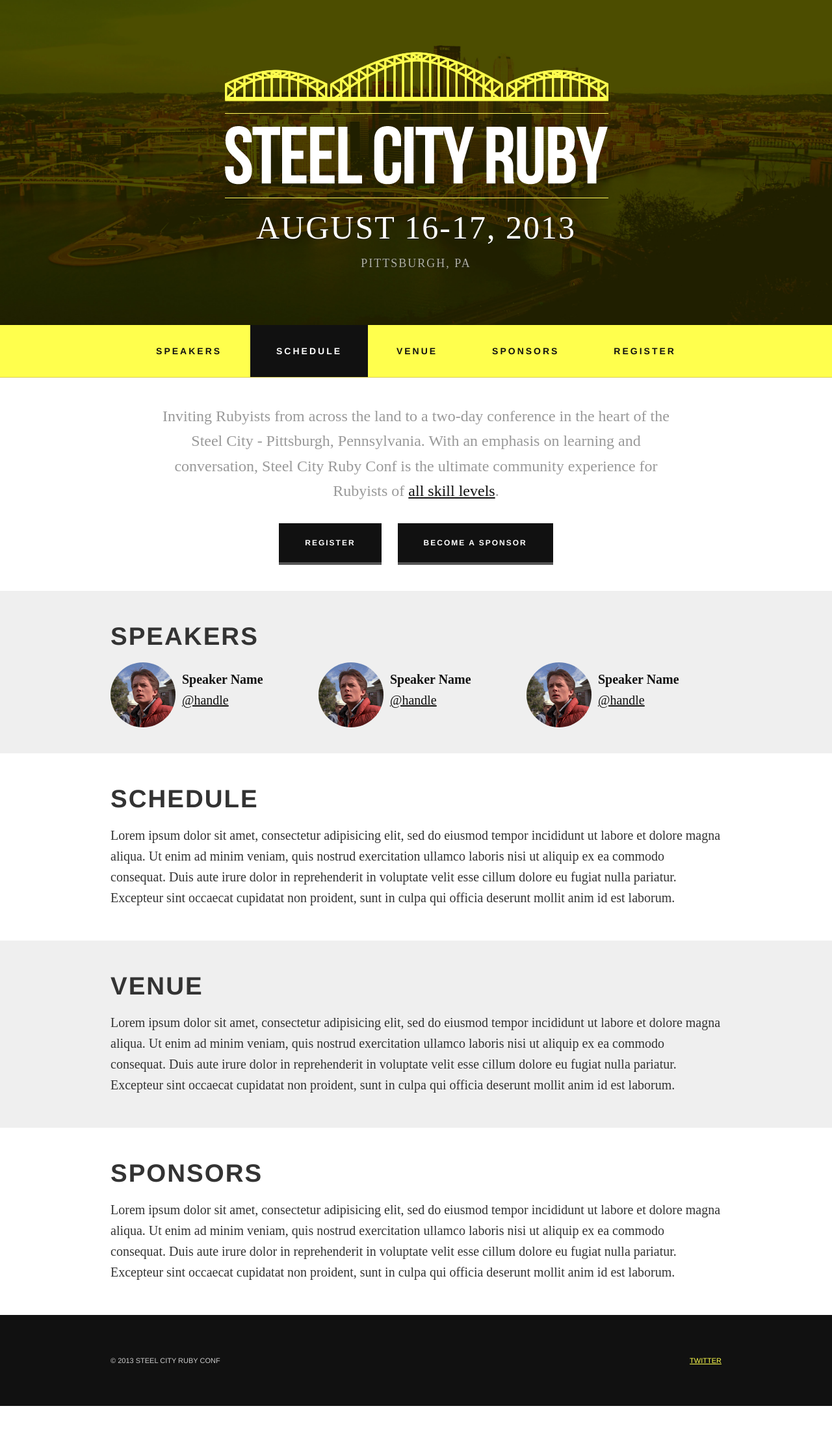
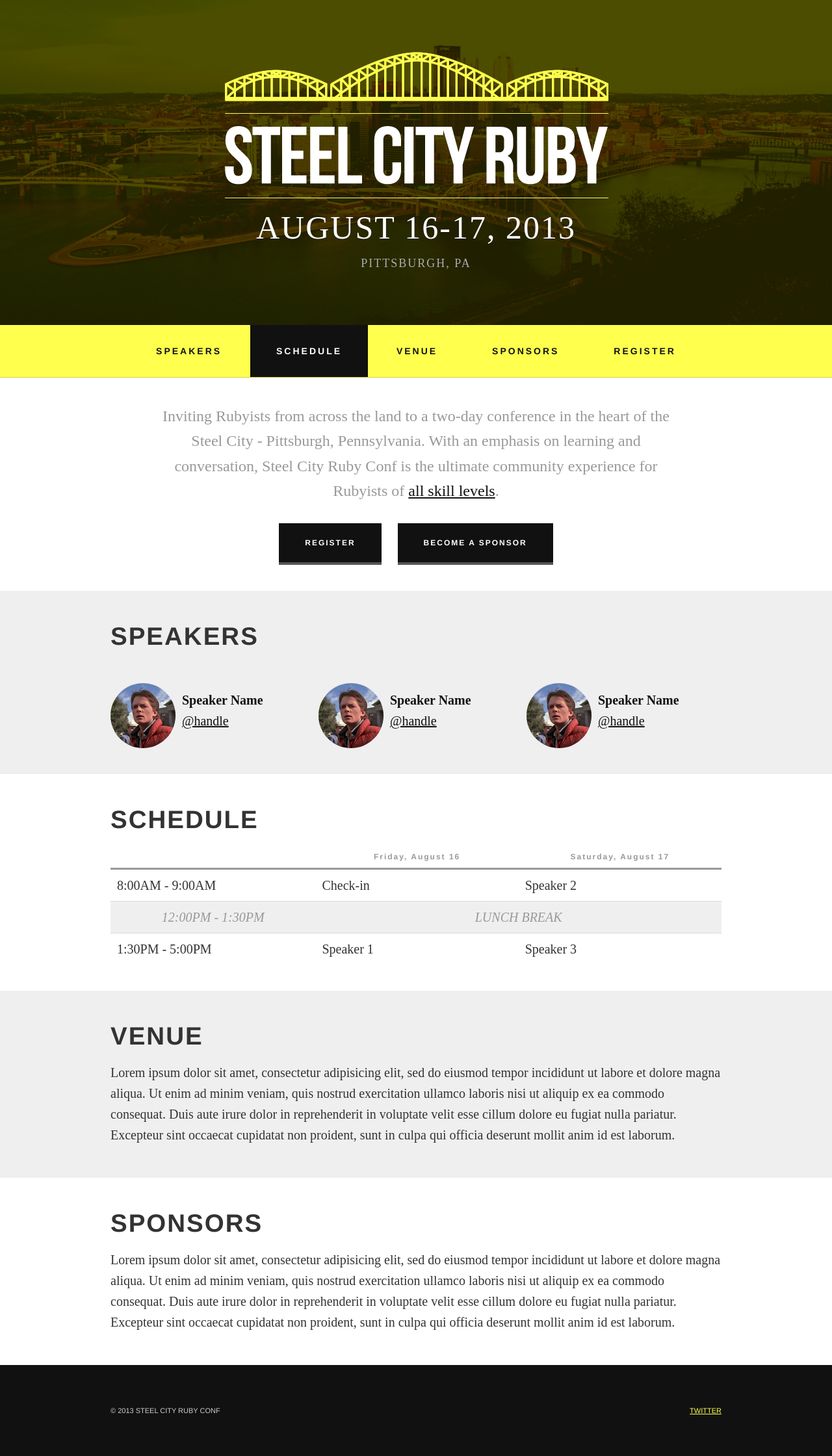
Before and after one commit to colindean/steelcityruby.github.com, a Jekyll site: the page built from index.html, in a window 1280 px wide. Shown: the whole page at 65% size. Built offline with Jekyll 4.4.1, drawn with Linux system fonts in a browser that asks for light colours; nearby versions of some CDN libraries; some web fonts are replaced; Markdown is read by kramdown in place of the engine named in the settings; before the commit the page ends 2163 px from its top, so only the background shows below that.

Commit message:
Starting on schedule

```diff
--- a/css/style.css
+++ b/css/style.css
@@ -194,8 +194,33 @@ header h3 {
   display:block;
 }
 
-.speaker-bio {
+.schedule {
+  width:100%;
+  border-collapse:collapse;
+}
 
+.schedule thead th {
+  border-bottom:3px solid #999;
+  font-family: 'Helvetica Neue', serif;
+  font-size:12px;
+  font-weight:bold;
+  letter-spacing:2px;
+  color:#999;
+  width:400px;
+}
+
+.schedule tbody td {
+  padding:10px;
+  line-height:1.4em;
+}
+
+.schedule tbody tr.break td {
+  background:#EFEFEF;
+  color:#999;
+  text-align:center;
+  font-style:italic;
+  border-top:1px solid #DADADA;
+  border-bottom:1px solid #DADADA;
 }
 
 footer {
--- a/index.html
+++ b/index.html
@@ -46,6 +46,8 @@ title: Steel City Ruby Conference 2013
           </div>
         </div>
 
+        <div class="clear">&nbsp;</div>
+
         <div class="row">
           <div class="span4 speaker">
             <div class="speaker-avatar">&nbsp;</div>
@@ -73,12 +75,33 @@ title: Steel City Ruby Conference 2013
         <div class="row">
           <div class="span12">
             <h1>SCHEDULE</h1>
-            <p>Lorem ipsum dolor sit amet, consectetur adipisicing elit, sed do eiusmod
-            tempor incididunt ut labore et dolore magna aliqua. Ut enim ad minim veniam,
-            quis nostrud exercitation ullamco laboris nisi ut aliquip ex ea commodo
-            consequat. Duis aute irure dolor in reprehenderit in voluptate velit esse
-            cillum dolore eu fugiat nulla pariatur. Excepteur sint occaecat cupidatat non
-            proident, sunt in culpa qui officia deserunt mollit anim id est laborum.</p>
+
+            <table class="schedule">
+              <thead>
+                <tr>
+                  <th>&nbsp;</th>
+                  <th class="day">Friday, August 16</th>
+                  <th class="day">Saturday, August 17</th>
+                </tr>
+              </thead>
+              <tbody>
+                <tr>
+                  <td>8:00AM - 9:00AM</td>
+                  <td>Check-in</td>
+                  <td>Speaker 2</td>
+                </tr>
+                <tr class="break">
+                  <td>12:00PM - 1:30PM</td>
+                  <td colspan="2">LUNCH BREAK</td>
+                </tr>
+                <tr>
+                  <td>1:30PM - 5:00PM</td>
+                  <td>Speaker 1</td>
+                  <td>Speaker 3</td>
+                </tr>
+              </tbody>
+            </table>
+
           </div>
         </div>
       </div>
```
